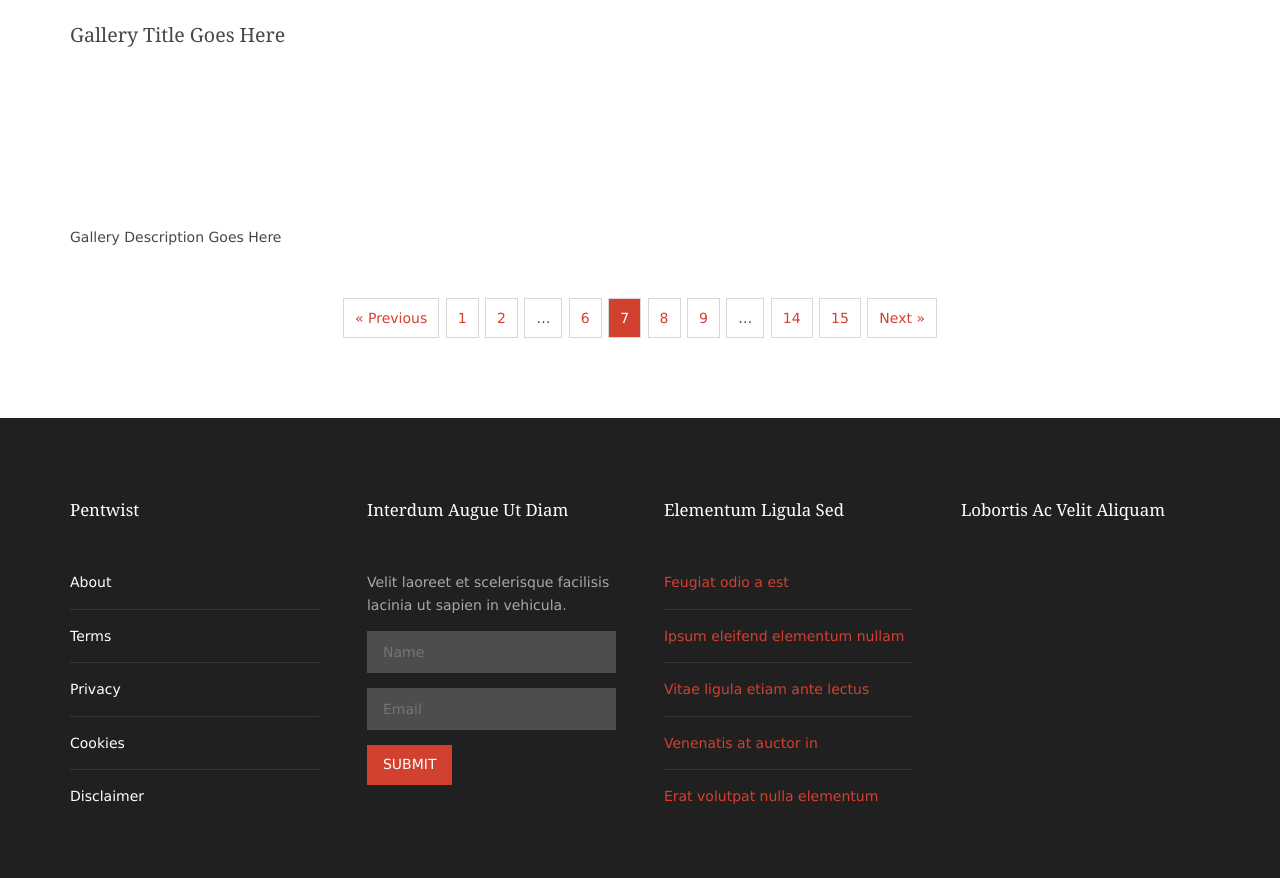
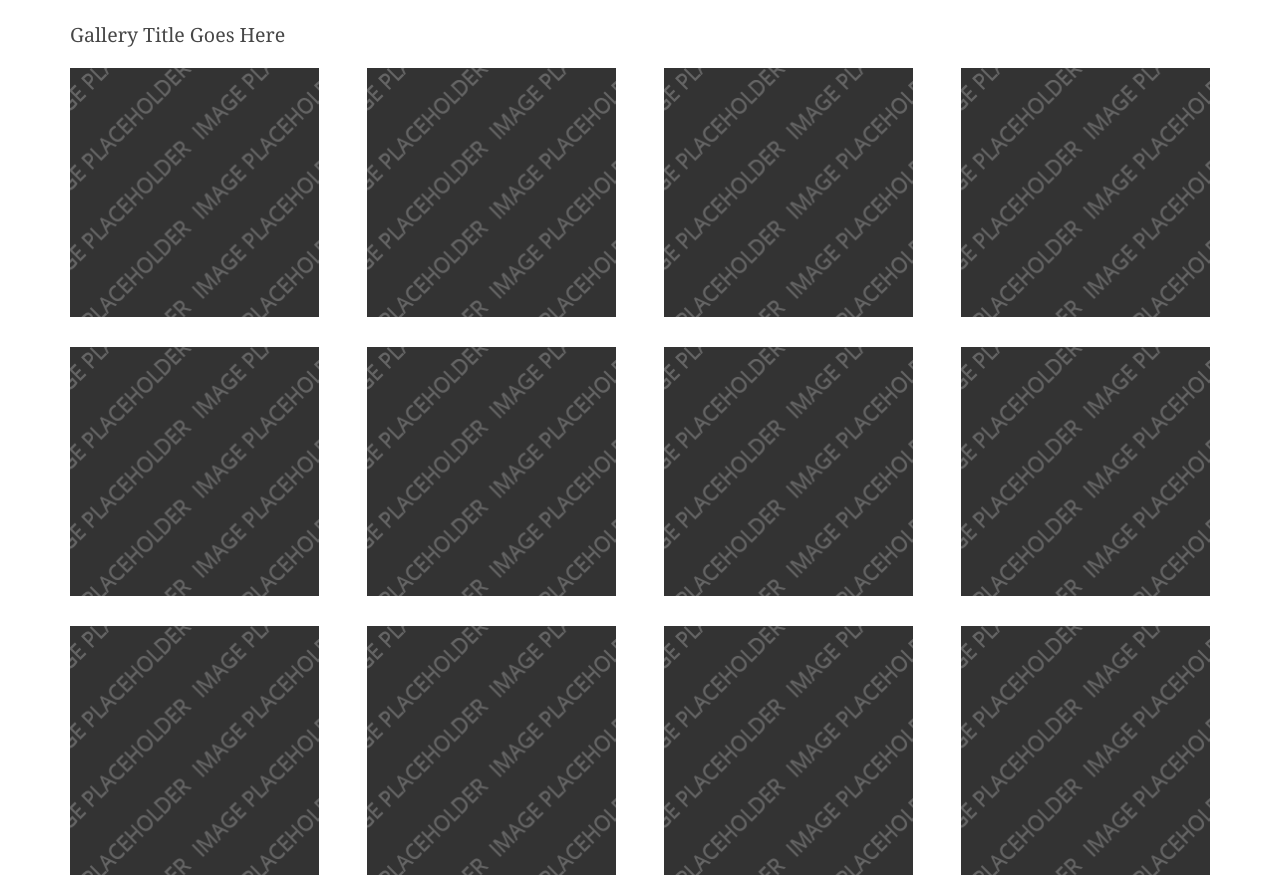
Before and after one commit to tamimItaly97/portfolioFrontEnd, a plain HTML site: page pages/gallery.html in a window 1280 px wide. Shown: the part 580-1458 px from the top of the page. Drawn offline with Linux system fonts and the light colour scheme; files that its build step writes are made by us from their sources; files whose address does not match are found by name.

Commit message:
modificato ennamo

```diff
--- a/pages/gallery.html
+++ b/pages/gallery.html
@@ -13,7 +13,7 @@ Licence URI: https://www.os-templates.com/template-terms
 <title>Pentwist | Pages | Gallery</title>
 <meta charset="utf-8">
 <meta name="viewport" content="width=device-width, initial-scale=1.0, maximum-scale=1.0, user-scalable=no">
-<link href="../layout/styles/layout.css" rel="stylesheet" type="text/css" media="all">
+<link href="../css/styles/layout.css" rel="stylesheet" type="text/css" media="all">
 </head>
 <body id="top">
 <!-- ################################################################################################ -->
@@ -121,18 +121,18 @@ Licence URI: https://www.os-templates.com/template-terms
         <figure>
           <header class="heading">Gallery Title Goes Here</header>
           <ul class="nospace clear">
-            <li class="one_quarter first"><a href="#"><img src="../images/demo/gallery/01.png" alt=""></a></li>
-            <li class="one_quarter"><a href="#"><img src="../images/demo/gallery/01.png" alt=""></a></li>
-            <li class="one_quarter"><a href="#"><img src="../images/demo/gallery/01.png" alt=""></a></li>
-            <li class="one_quarter"><a href="#"><img src="../images/demo/gallery/01.png" alt=""></a></li>
-            <li class="one_quarter first"><a href="#"><img src="../images/demo/gallery/01.png" alt=""></a></li>
-            <li class="one_quarter"><a href="#"><img src="../images/demo/gallery/01.png" alt=""></a></li>
-            <li class="one_quarter"><a href="#"><img src="../images/demo/gallery/01.png" alt=""></a></li>
-            <li class="one_quarter"><a href="#"><img src="../images/demo/gallery/01.png" alt=""></a></li>
-            <li class="one_quarter first"><a href="#"><img src="../images/demo/gallery/01.png" alt=""></a></li>
-            <li class="one_quarter"><a href="#"><img src="../images/demo/gallery/01.png" alt=""></a></li>
-            <li class="one_quarter"><a href="#"><img src="../images/demo/gallery/01.png" alt=""></a></li>
-            <li class="one_quarter"><a href="#"><img src="../images/demo/gallery/01.png" alt=""></a></li>
+            <li class="one_quarter first"><a href="#"><img src="../img/demo/gallery/01.png" alt=""></a></li>
+            <li class="one_quarter"><a href="#"><img src="../img/demo/gallery/01.png" alt=""></a></li>
+            <li class="one_quarter"><a href="#"><img src="../img/demo/gallery/01.png" alt=""></a></li>
+            <li class="one_quarter"><a href="#"><img src="../img/demo/gallery/01.png" alt=""></a></li>
+            <li class="one_quarter first"><a href="#"><img src="../img/demo/gallery/01.png" alt=""></a></li>
+            <li class="one_quarter"><a href="#"><img src="../img/demo/gallery/01.png" alt=""></a></li>
+            <li class="one_quarter"><a href="#"><img src="../img/demo/gallery/01.png" alt=""></a></li>
+            <li class="one_quarter"><a href="#"><img src="../img/demo/gallery/01.png" alt=""></a></li>
+            <li class="one_quarter first"><a href="#"><img src="../img/demo/gallery/01.png" alt=""></a></li>
+            <li class="one_quarter"><a href="#"><img src="../img/demo/gallery/01.png" alt=""></a></li>
+            <li class="one_quarter"><a href="#"><img src="../img/demo/gallery/01.png" alt=""></a></li>
+            <li class="one_quarter"><a href="#"><img src="../img/demo/gallery/01.png" alt=""></a></li>
           </ul>
           <figcaption>Gallery Description Goes Here</figcaption>
         </figure>
@@ -205,15 +205,15 @@ Licence URI: https://www.os-templates.com/template-terms
     <div class="one_quarter last">
       <h6 class="heading">Lobortis ac velit aliquam</h6>
       <ul class="nospace clear latestimg">
-        <li><a class="imgover" href="#"><img src="../images/demo/100x100.png" alt=""></a></li>
-        <li><a class="imgover" href="#"><img src="../images/demo/100x100.png" alt=""></a></li>
-        <li><a class="imgover" href="#"><img src="../images/demo/100x100.png" alt=""></a></li>
-        <li><a class="imgover" href="#"><img src="../images/demo/100x100.png" alt=""></a></li>
-        <li><a class="imgover" href="#"><img src="../images/demo/100x100.png" alt=""></a></li>
-        <li><a class="imgover" href="#"><img src="../images/demo/100x100.png" alt=""></a></li>
-        <li><a class="imgover" href="#"><img src="../images/demo/100x100.png" alt=""></a></li>
-        <li><a class="imgover" href="#"><img src="../images/demo/100x100.png" alt=""></a></li>
-        <li><a class="imgover" href="#"><img src="../images/demo/100x100.png" alt=""></a></li>
+        <li><a class="imgover" href="#"><img src="../img/demo/100x100.png" alt=""></a></li>
+        <li><a class="imgover" href="#"><img src="../img/demo/100x100.png" alt=""></a></li>
+        <li><a class="imgover" href="#"><img src="../img/demo/100x100.png" alt=""></a></li>
+        <li><a class="imgover" href="#"><img src="../img/demo/100x100.png" alt=""></a></li>
+        <li><a class="imgover" href="#"><img src="../img/demo/100x100.png" alt=""></a></li>
+        <li><a class="imgover" href="#"><img src="../img/demo/100x100.png" alt=""></a></li>
+        <li><a class="imgover" href="#"><img src="../img/demo/100x100.png" alt=""></a></li>
+        <li><a class="imgover" href="#"><img src="../img/demo/100x100.png" alt=""></a></li>
+        <li><a class="imgover" href="#"><img src="../img/demo/100x100.png" alt=""></a></li>
       </ul>
     </div>
     <!-- ################################################################################################ -->
```
Also changed, not shown: index.html (+1 -1 lines), pages/font-icons.html (+11 -11 lines), pages/full-width.html (+16 -16 lines), pages/sidebar-left.html (+15 -15 lines), pages/sidebar-right.html (+16 -16 lines).
